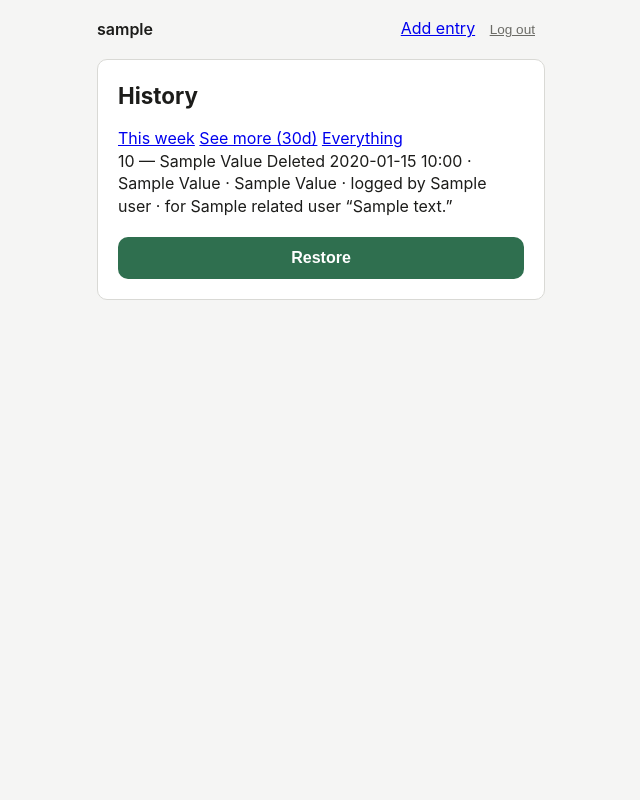
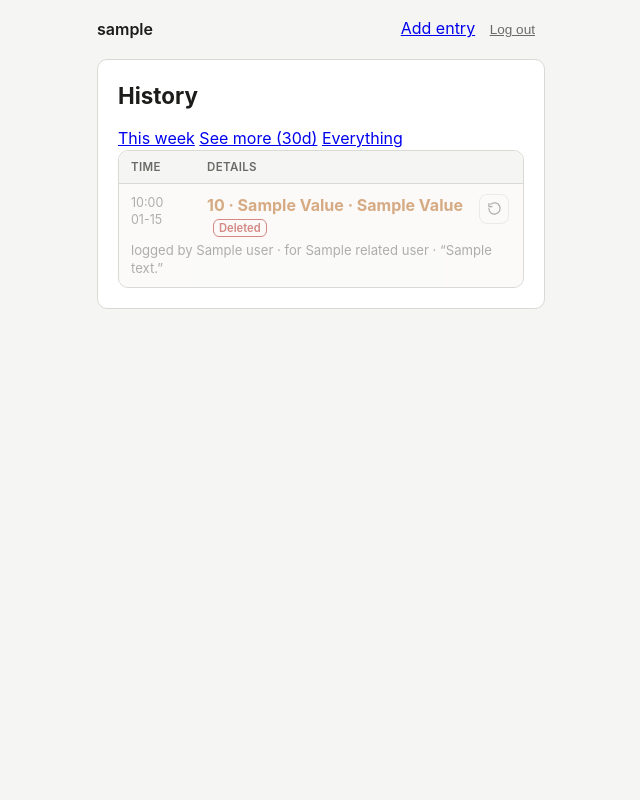
Before and after one commit to tsaramaso/kl-expense, a Flask app: template kl_expenses/templates/history.html in a window 1280 px wide. Shown: the whole page, without its empty margins (319-959 px from the left). Run offline with Flask 3, Linux system fonts and the light colour scheme; the template is opened without the code that fills it: most values are stand-ins (such as "Sample title", 1, 10 or a date in 2020).

Commit message:
front[feat] adds visual flags

```diff
--- a/kl_expenses/src/app/create.py
+++ b/kl_expenses/src/app/create.py
@@ -8,6 +8,7 @@ from src.config import FORCE_SECURE_COOKIE, SECRET_KEY, STATIC_FOLDER, TEMPLATE_
 from src.app.context import AppContext
 from src.db.session import close_session, open_session
 from src.app.routes import bp
+from src.app.filters import register_filters
 
 
 def create_app(ctx: AppContext) -> Flask:
@@ -29,4 +30,6 @@ def create_app(ctx: AppContext) -> Flask:
 
     app.register_blueprint(bp)
 
+    register_filters(app)
+
     return app
--- /dev/null
+++ b/kl_expenses/src/app/filters.py
@@ -0,0 +1,10 @@
+# app/filters.py
+from flask import Flask
+
+
+def space_sep(value: int) -> str:
+    return f"{value:,}".replace(",", "\u00a0")
+
+
+def register_filters(app: Flask) -> None:
+    app.jinja_env.filters["space_sep"] = space_sep
--- a/kl_expenses/static/style.css
+++ b/kl_expenses/static/style.css
@@ -1,6 +1,7 @@
 :root {
   --bg: #f5f5f4;
   --card-bg: #ffffff;
+  --row-alt: #f7f6f3;
   --text: #1c1c1a;
   --muted: #6b6b66;
   --border: #d9d9d5;
@@ -10,6 +11,8 @@
   --error-bg: #fbeceb;
   --success: #2f6f4f;
   --success-bg: #eaf3ee;
+  --expense: #b5651d;
+  --income: #2f6f4f;
   --radius: 10px;
 }
 
@@ -159,3 +162,153 @@ button:active {
   color: var(--muted);
   margin: 4px 0 0;
 }
+
+/* --- History table --- */
+
+.history-table {
+  display: flex;
+  flex-direction: column;
+  border: 1px solid var(--border);
+  border-radius: var(--radius);
+  overflow: hidden;
+}
+
+.history-head {
+  display: grid;
+  grid-template-columns: 68px 1fr 32px;
+  gap: 8px;
+  padding: 8px 12px;
+  background: var(--bg);
+  border-bottom: 1px solid var(--border);
+  font-size: 0.72rem;
+  font-weight: 600;
+  text-transform: uppercase;
+  letter-spacing: 0.03em;
+  color: var(--muted);
+}
+
+.history-row {
+  display: grid;
+  grid-template-columns: 68px 1fr 32px;
+  grid-template-rows: auto auto;
+  gap: 2px 8px;
+  padding: 10px 12px;
+  border-bottom: 1px solid var(--border);
+  align-items: start;
+}
+
+.history-row:last-child {
+  border-bottom: none;
+}
+
+.history-row:nth-child(even) {
+  background: var(--row-alt);
+}
+
+.history-row.deleted {
+  opacity: 0.55;
+}
+
+.history-row .time {
+  grid-column: 1;
+  grid-row: 1;
+  font-size: 0.78rem;
+  color: var(--muted);
+  white-space: nowrap;
+}
+
+.history-row .amount {
+  grid-column: 2;
+  grid-row: 1;
+  font-weight: 700;
+}
+
+.history-row .amount.expense {
+  color: var(--expense);
+}
+
+.history-row .amount.income {
+  color: var(--income);
+}
+
+.history-row .meta {
+  grid-column: 1 / -1;
+  grid-row: 2;
+  font-size: 0.82rem;
+  color: var(--muted);
+}
+
+.history-row .icon-btn {
+  grid-column: 3;
+  grid-row: 1;
+  width: 30px;
+  height: 30px;
+  display: inline-flex;
+  align-items: center;
+  justify-content: center;
+}
+
+.history-row .icon-btn button {
+  margin: 0;
+  padding: 0;
+  width: 100%;
+  height: 100%;
+  display: inline-flex;
+  align-items: center;
+  justify-content: center;
+  background: transparent;
+  border: 1px solid var(--border);
+  border-radius: 8px;
+  color: var(--muted);
+  cursor: pointer;
+}
+
+.history-row .icon-btn button:hover {
+  border-color: var(--error);
+  color: var(--error);
+}
+
+.history-row.deleted .icon-btn button:hover {
+  border-color: var(--accent);
+  color: var(--accent);
+}
+
+.icon-btn svg {
+  width: 15px;
+  height: 15px;
+}
+
+.badge-deleted {
+  font-size: 0.7rem;
+  font-weight: 600;
+  color: var(--error);
+  border: 1px solid var(--error);
+  border-radius: 6px;
+  padding: 1px 5px;
+  margin-left: 6px;
+  vertical-align: middle;
+}
+
+.amount-quick {
+  display: flex;
+  gap: 6px;
+  margin-top: 6px;
+  flex-wrap: wrap;
+}
+
+.chip-btn {
+  margin: 0;
+  padding: 6px 10px;
+  background: transparent;
+  border: 1px solid var(--border);
+  border-radius: 8px;
+  color: var(--text);
+  font-size: 0.85rem;
+  font-weight: 600;
+  width: auto;
+  flex: 1 1 auto;
+}
+
+.chip-btn:active {
+  background: var(--bg);
+}
--- a/kl_expenses/templates/history.html
+++ b/kl_expenses/templates/history.html
@@ -31,29 +31,37 @@
       </div>
 
       {% if operations %}
-        <div class="history-list">
+        <div class="history-table">
+          <div class="history-head">
+            <span>Time</span>
+            <span>Details</span>
+            <span></span>
+          </div>
           {% for op in operations %}
             <div class="history-row {% if not op.is_active %}deleted{% endif %}">
-              <div class="details">
-                <span class="primary">
-                  {{ op.amount }} — {{ op.direction.value.replace('_', ' ')|title }}
-                  {% if not op.is_active %}<span class="badge-deleted">Deleted</span>{% endif %}
-                </span>
-                <span class="muted">
-                  {{ op.created_at.strftime('%Y-%m-%d %H:%M') }} ·
-                  {{ op.category.value.replace('_', ' ')|title }}
-                  {% if op.expense_type %} · {{ op.expense_type.value.replace('_', ' ')|title }}{% endif %}
-                  · logged by {{ op.user.name or op.user.uuid[:8] }}
-                  {% if op.related_user %} · for {{ op.related_user.name or op.related_user.uuid[:8] }}{% endif %}
-                </span>
-                {% if op.comment %}
-                  <span class="muted">“{{ op.comment }}”</span>
-                {% endif %}
-              </div>
-              <form method="post" action="{{ url_for('main.toggle_operation', operation_id=op.id) }}">
+              <span class="time">{{ op.created_at.strftime('%H:%M') }}<br>{{ op.created_at.strftime('%m-%d') }}</span>
+
+              <span class="amount {{ 'income' if op.direction.value == 'income' else 'expense' }}">
+                {{ op.amount|space_sep }} · {{ op.category.value.replace('_', ' ')|title }}{% if op.expense_type %} · {{ op.expense_type.value.replace('_', ' ')|title }}{% endif %}
+                {% if not op.is_active %}<span class="badge-deleted">Deleted</span>{% endif %}
+              </span>
+
+              <form method="post" action="{{ url_for('main.toggle_operation', operation_id=op.id) }}" class="icon-btn" aria-label="{{ 'Restore entry' if not op.is_active else 'Delete entry' }}">
                 <input type="hidden" name="range" value="{{ view_range }}">
-                <button type="submit">{{ 'Restore' if not op.is_active else 'Delete' }}</button>
+                <button type="submit" title="{{ 'Restore' if not op.is_active else 'Delete' }}">
+                  {% if not op.is_active %}
+                    <svg viewBox="0 0 24 24" fill="none" stroke="currentColor" stroke-width="2" stroke-linecap="round" stroke-linejoin="round"><path d="M3 12a9 9 0 1 0 3-6.7"/><path d="M3 4v5h5"/></svg>
+                  {% else %}
+                    <svg viewBox="0 0 24 24" fill="none" stroke="currentColor" stroke-width="2" stroke-linecap="round" stroke-linejoin="round"><path d="M3 6h18"/><path d="M8 6V4a2 2 0 0 1 2-2h4a2 2 0 0 1 2 2v2"/><path d="M19 6l-1 14a2 2 0 0 1-2 2H8a2 2 0 0 1-2-2L5 6"/><path d="M10 11v6"/><path d="M14 11v6"/></svg>
+                  {% endif %}
+                </button>
               </form>
+
+              <span class="meta">
+                logged by {{ op.user.name or op.user.uuid[:8] }}
+                {% if op.related_user %} · for {{ op.related_user.name or op.related_user.uuid[:8] }}{% endif %}
+                {% if op.comment %} · “{{ op.comment }}”{% endif %}
+              </span>
             </div>
           {% endfor %}
         </div>
```
